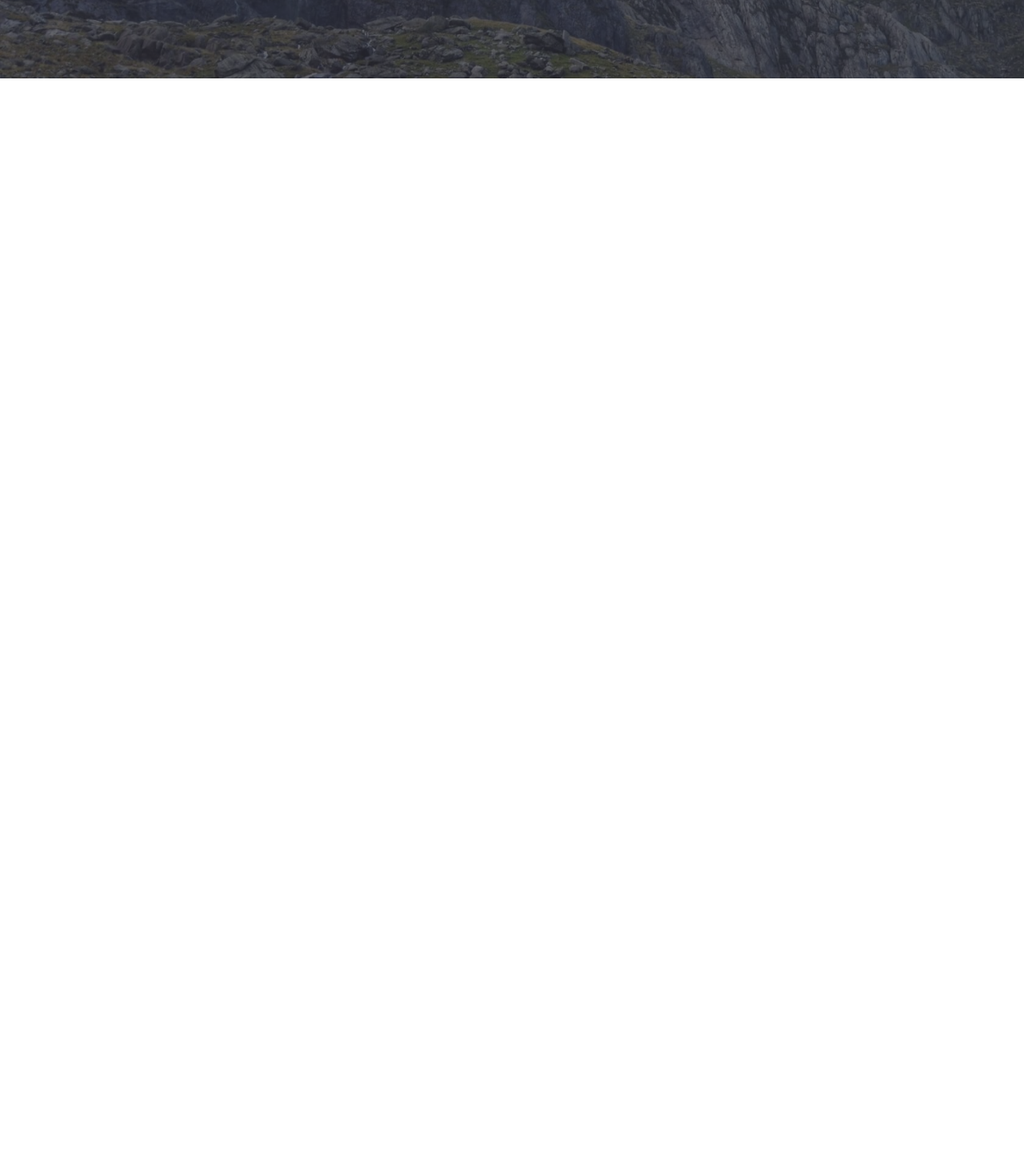
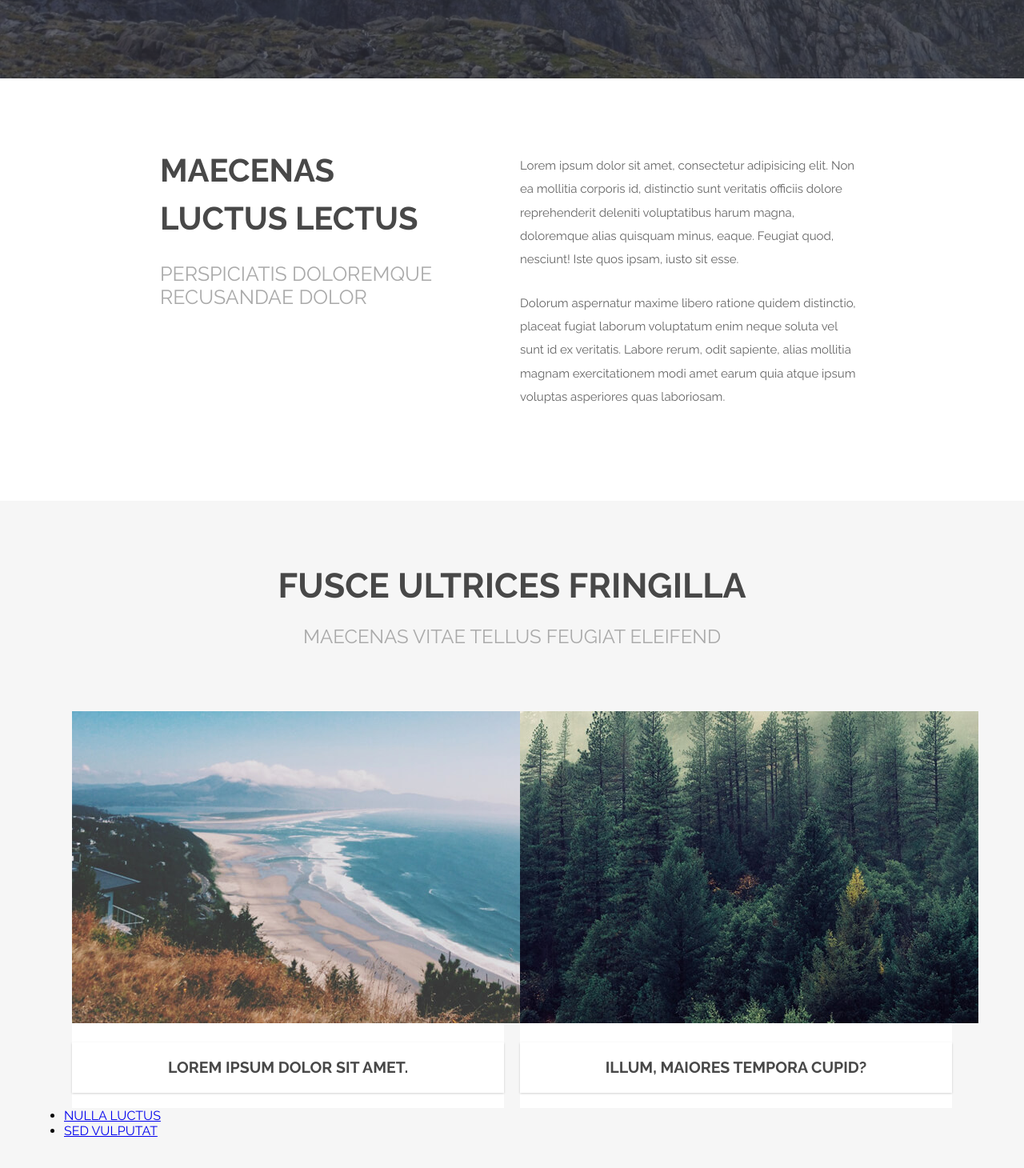
Before and after one commit to CamilaNeiva/Spatial, a plain HTML site: page index.html in a window 1280 px wide. Shown: the part 602-2062 px from the top of the page at 80% size. Before the commit the page ends 800 px from the top, so only its background shows below. Drawn offline with Linux system fonts and the light colour scheme.

Commit message:
spatialportfolio

```diff
--- /dev/null
+++ b/grid.css
@@ -0,0 +1,55 @@
+.container {
+	max-width: 1100px;
+	margin: 0 auto;
+}
+
+.container::after, .container::before {
+	content: '';
+	display: table;
+	clear: both;
+}
+
+.grid-1, .grid-2, .grid-3, .grid-4, .grid-5, .grid-6, .grid-7, .grid-8, .grid-9, .grid-10, .grid-11, .grid-12 {
+	margin-left: 10px;
+	margin-right: 10px;
+	float: left;
+	display: block;
+	min-height: 1px;
+}
+
+.grid-1 {
+	width: calc(8.333% - 20px);
+}
+.grid-2 {
+	width: calc(16.666% - 20px);
+}
+.grid-3 {
+	width: calc(25% - 20px);
+}
+.grid-4 {
+	width: calc(33.333% - 20px);
+}
+.grid-5 {
+	width: calc(41.666% - 20px);
+}
+.grid-6 {
+	width: calc(50% - 20px);
+}
+.grid-7 {
+	width: calc(58.333% - 20px);
+}
+.grid-8 {
+	width: calc(66.666% - 20px);
+}
+.grid-9 {
+	width: calc(75% - 20px);
+}
+.grid-10 {
+	width: calc(83.333% - 20px);
+}
+.grid-11 {
+	width: calc(91.666% - 20px);
+}
+.grid-12 {
+	width: calc(100% - 20px);
+}
--- a/index.html
+++ b/index.html
@@ -3,13 +3,16 @@
 <head>
   <meta charset="utf-8">
   <meta name="viewport" content="width=device-width, initial-scale=1">
-    <title>Spatial</title>
-    <link rel="stylesheet" type="text/css" href="style.css">
+  <link rel="preconnect" href="https://fonts.gstatic.com">
+	<link href="https://fonts.googleapis.com/css2?family=Raleway:wght@300;400;700&display=swap" rel="stylesheet">
+  <link rel="stylesheet" type="text/css" href="grid.css">
+  <title>Spatial</title>
+  <link rel="stylesheet" type="text/css" href="style.css">
 </head>
 <body>
 
 	<header class="header">
-		<div class="menu_container">
+		<div class="menu_container clearfix">
 			<h1><strong><a href="index.html">Spatial</a></strong> by templated</h1>
 			<nav class="menu_nav">
 				<ul>
@@ -27,6 +30,47 @@
 		</div>
 	</header>
 
+	<section class="sobre">
+		<div class="sobre_container clearfix">
+			<div class="sobre_esquerda grid-6">
+				<h2>MAECENAS LUCTUS LECTUS</h2>
+				<p>PERSPICIATIS DOLOREMQUE RECUSANDAE DOLOR</p>
+			</div>
+			<div class="sobre_direita grid-6">
+				<p>Lorem ipsum dolor sit amet, consectetur adipisicing elit. Non ea mollitia corporis id, distinctio sunt veritatis officiis dolore reprehenderit deleniti voluptatibus harum magna, doloremque alias quisquam minus, eaque. Feugiat quod, nesciunt! Iste quos ipsam, iusto sit esse.</p>
+				<p class="sobre_direita2">Dolorum aspernatur maxime libero ratione quidem distinctio, placeat fugiat laborum voluptatum enim neque soluta vel sunt id ex veritatis. Labore rerum, odit sapiente, alias mollitia magnam exercitationem modi amet earum quia atque ipsum voluptas asperiores quas laboriosam.</p>
+			</div>
+		</div>
+	</section>
+
+	<section>
+		<div class="portfolio_container clearfix">
+			<div class="principal">
+				<h2>FUSCE ULTRICES FRINGILLA</h2>
+				<p>MAECENAS VITAE TELLUS FEUGIAT ELEIFEND</p>
+			</div>
+
+			<ul>
+				<li class="images1 grid-6">
+					<img src="images/pic02.jpg">
+					<h3>LOREM IPSUM DOLOR SIT AMET.</h3>
+				</li>
+				<li class="images2 grid-6">
+					<img src="images/pic03.jpg">
+					<h3>ILLUM, MAIORES TEMPORA CUPID?</h3>
+				</li>
+			</ul>
+
+			<ul>
+				<li>
+					<a class="portfolio-btn" href="#">NULLA LUCTUS</a>
+				</li>
+				<li>
+					<a class="portfolio-btn" href="#">SED VULPUTAT</a>
+				</li>
+			</ul>
+		</div>
+	</section>
 
 </body>
 </html>
--- a/style.css
+++ b/style.css
@@ -1,15 +1,19 @@
 
 /*Reset*/
 
-body, h1, ul{
+body, h1, h2, ul {
 	padding: 0px;
 	margin: 0px;
+
 }
 
 body {
-	font-family: Arial;
+	font-family: "Raleway";
 }
 
+* {
+	box-sizing: border-box;
+}
 
 /*Menu*/
 
@@ -41,7 +45,7 @@ body {
 	padding: 56px;
 }
 
-.menu_container::after, .menu_container::before {
+.clearfix::after, .clearfix::before {
 	content: "";
 	display: table;
 	clear: both;
@@ -109,3 +113,85 @@ body {
 	border-color: #F44066;
 	background-color: #F44066;
 }
+
+/*SOBRE*/
+
+.sobre {
+	padding: 80px;
+}
+
+.sobre_container {
+	max-width: 900px;
+	margin: 0 auto;
+}
+
+.sobre h2 {
+	text-transform: uppercase;
+	color: #484848;
+	font-size: 2.5em;
+	font-weight: bold;
+	max-width: 350px;
+	line-height: 1.5em;
+	margin-top: 5px;
+}
+
+.sobre_esquerda p {
+ color: rgb(170, 170, 170);
+ font-size: 24.933px;
+}
+
+.sobre_direita {
+	margin-bottom: 20px;
+	color: rgb(102, 102, 102);
+	font-size: 15px;
+	line-height: 29.333px;
+}
+
+.sobre_direita2 {
+	margin-top: 25px;
+}
+
+/*PORTFOLIO*/
+
+.portfolio_container {
+	background-color: #f6f6f6;
+	padding: 80px;
+	margin: 0 auto;
+}
+
+.principal h2 {
+	font-size: 2.7em;
+	text-align: center;
+	color: #484848;
+}
+
+.principal p {
+	font-size: 1.5em;
+	text-align: center;
+	color: #aaa;
+	padding-bottom: 55px;
+}
+
+.images1 {
+	background-color: #fff;
+}
+
+.images1 h3 {
+	color: rgb(72, 72, 72);
+	text-align: center;
+	padding: 20px;
+	font-size: 19.5px;
+	box-shadow: 0px 0.0375em 0.125em 0px rgb(0 0 0 / 18%);
+}
+
+.images2 {
+	background-color: #fff;
+}
+
+.images2 h3 {
+	color: rgb(72, 72, 72);
+	text-align: center;
+	padding: 20px;
+	font-size: 19.5px;
+	box-shadow: 0px 0.0375em 0.125em 0px rgb(0 0 0 / 18%);
+}
```
